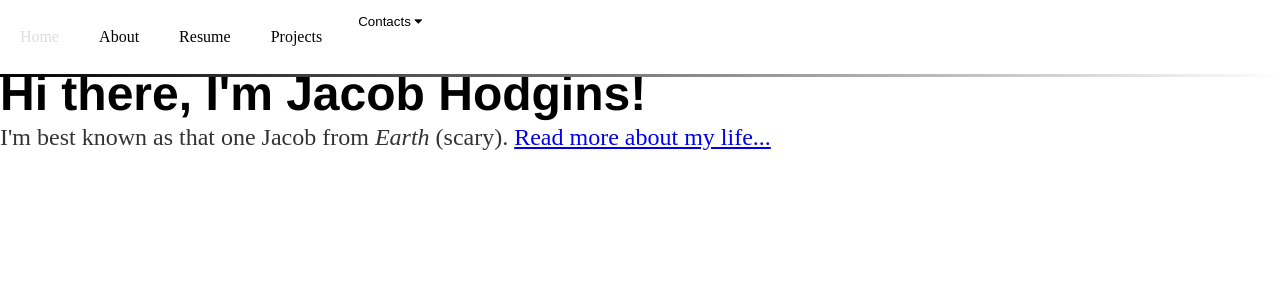
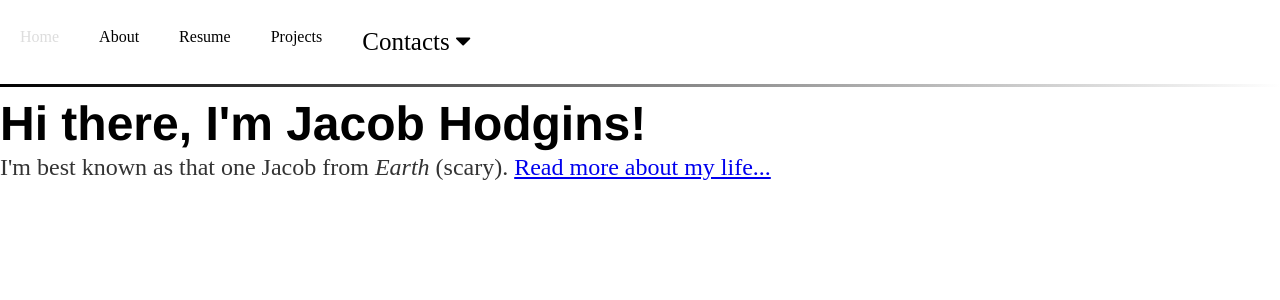
Before and after one commit to JacobHodgins/hodginsjacob, a Jekyll site: the page built from index.html, in a window 1280 px wide. Shown: the top 300 px of the page. Built offline with Jekyll 4.4.1, drawn with Linux system fonts in a browser that asks for light colours; the list of posts is cut into pages by our own code.

Commit message:
Update main.css
+ Increase font sizes and set font families for navbar
+ format dropbtn to be same as other navbar elements

```diff
--- a/css/main.css
+++ b/css/main.css
@@ -12,9 +12,6 @@
   border-bottom-style: solid;
   border-image: linear-gradient(to right, black, white) 1;
   float: left;
-
-  font-size: 20px
-  font-family: Times New Roman, Times, serif;
 }
 
 /* styling for navbar elements */
@@ -25,6 +22,8 @@
   text-align: center;
   padding: 28px 20px; /* original 14px and 16px */
   text-decoration: none;
+  font-size: 20px
+  font-family: Times New Roman, Times, serif;
 }
 
 /* drop button placeholder */
@@ -45,14 +44,12 @@
   border: none;
   outline: none;
   color: black;
-  /*
-  font-size: 16px;
+  font-size: 25px;
   font-family: "Times New Roman", Times, serif;
-  */
   background-color: white;
   margin: 0;
   text-align: center;
-  padding: 14px 16px;
+  padding: 28px 20px; /* original 14px and 16px */
   text-decoration: none;
 }
 
@@ -94,7 +91,7 @@
 
 /* styling for content container */
 div.container {
-  margin: 30px auto; /* Add a top margin to avoid content overlay */
+  margin: 60px auto;
 }
 
 h1 {
```
